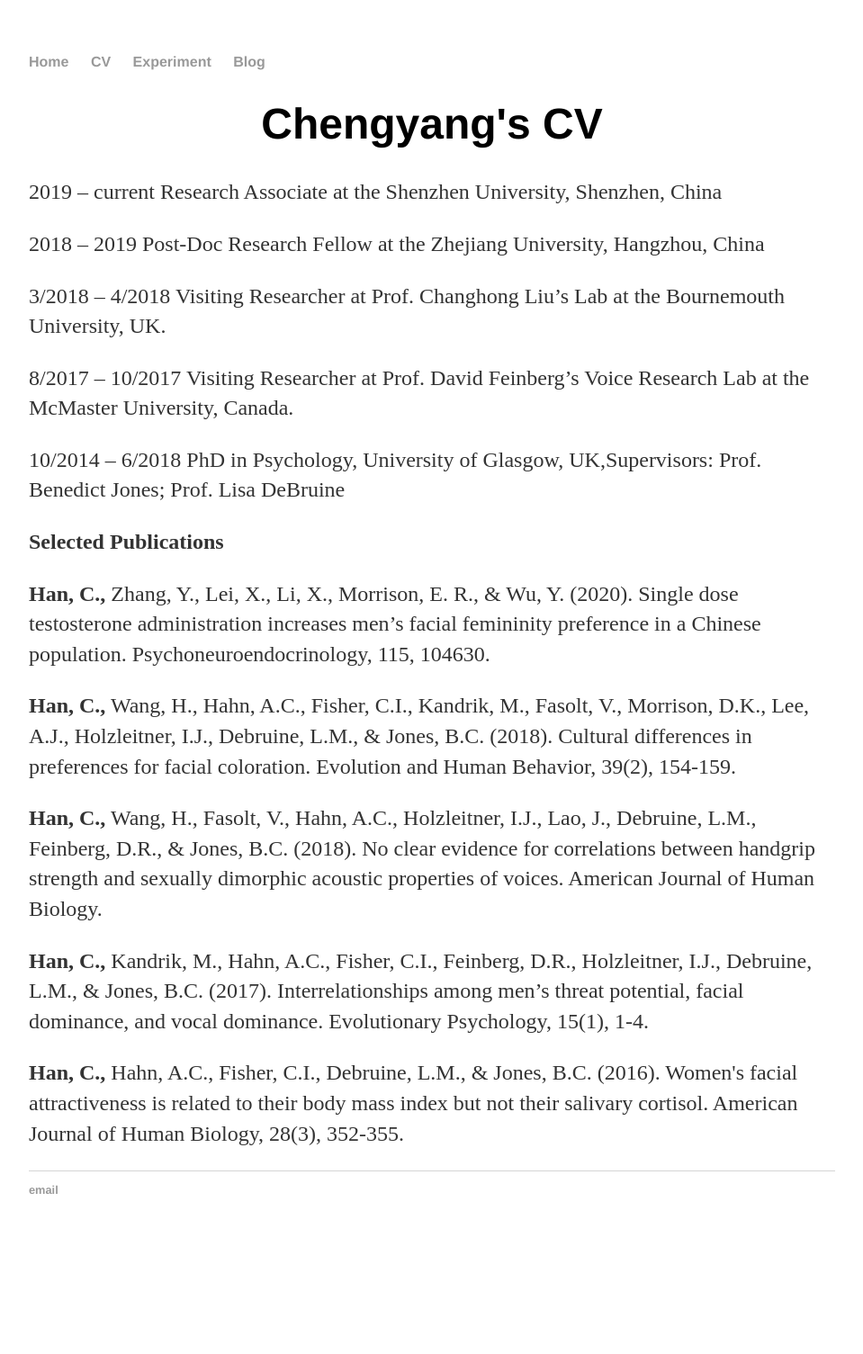
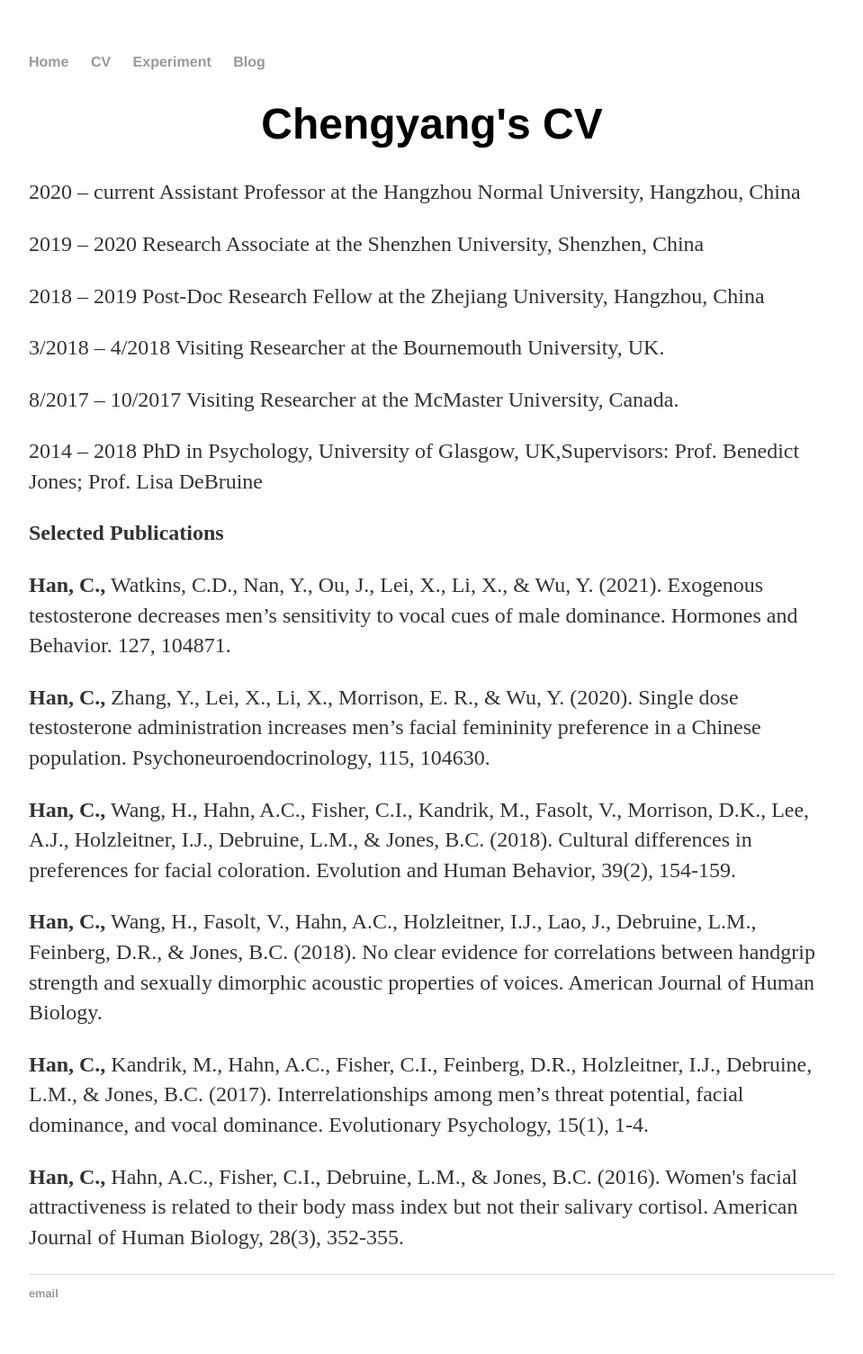
Before and after one commit to chengyanghan/chengyanghan.github.io, a Jekyll site: the page built from cv/index.html, in a window 1280 px wide. Shown: the whole page at 90% size, without its empty margins (160-1119 px from the left). Built offline with Jekyll 4.4.1, drawn with Linux system fonts in a browser that asks for light colours; before the commit the page ends 1390 px from its top, so only the background shows below that.

Commit message:
Update index.html

```diff
--- a/cv/index.html
+++ b/cv/index.html
@@ -5,17 +5,18 @@ title: Chengyang Han
 <div class="blurb">
 	<h1>Chengyang's CV</h1>
 
-  <p>2019 – current	Research Associate at the Shenzhen University, Shenzhen, China</p>
+  <p>2020 – current	Assistant Professor at the Hangzhou Normal University, Hangzhou, China</p>
+  <p>2019 – 2020	Research Associate at the Shenzhen University, Shenzhen, China</p>
   <p>2018 – 2019	Post-Doc Research Fellow at the Zhejiang University, Hangzhou, China</p>
-  <p>3/2018 – 4/2018	Visiting Researcher at Prof. Changhong Liu’s Lab at the Bournemouth University, UK.</p>
-  <p>8/2017 – 10/2017	Visiting Researcher at Prof. David Feinberg’s Voice Research Lab at the McMaster University, Canada.</p>
-  <p>10/2014 – 6/2018  PhD in Psychology, University of Glasgow, UK,Supervisors: Prof. Benedict Jones; Prof. Lisa DeBruine </p>
+  <p>3/2018 – 4/2018	Visiting Researcher at the Bournemouth University, UK.</p>
+  <p>8/2017 – 10/2017	Visiting Researcher at the McMaster University, Canada.</p>
+  <p>2014 – 2018  	PhD in Psychology, University of Glasgow, UK,Supervisors: Prof. Benedict Jones; Prof. Lisa DeBruine </p>
 
 
 
   <p><b>Selected Publications</b></p>
 
-
+  <p><b>Han, C.,</b> Watkins, C.D., Nan, Y., Ou, J., Lei, X., Li, X., & Wu, Y. (2021). Exogenous testosterone decreases men’s sensitivity to vocal cues of male dominance. Hormones and Behavior. 127, 104871.</p>
   <p><b>Han, C.,</b> Zhang, Y., Lei, X., Li, X., Morrison, E. R., & Wu, Y. (2020). Single dose testosterone administration increases men’s facial femininity preference in a Chinese population. Psychoneuroendocrinology, 115, 104630.</p>
   <p><b>Han, C.,</b> Wang, H., Hahn, A.C., Fisher, C.I., Kandrik, M., Fasolt, V., Morrison, D.K., Lee, A.J., Holzleitner, I.J., Debruine, L.M., & Jones, B.C. (2018). Cultural differences in preferences for facial coloration. Evolution and Human Behavior, 39(2), 154-159.</p>
   <p><b>Han, C.,</b> Wang, H., Fasolt, V., Hahn, A.C., Holzleitner, I.J., Lao, J., Debruine, L.M., Feinberg, D.R., & Jones, B.C. (2018). No clear evidence for correlations between handgrip strength and sexually dimorphic acoustic properties of voices. American Journal of Human Biology.</p>
```
